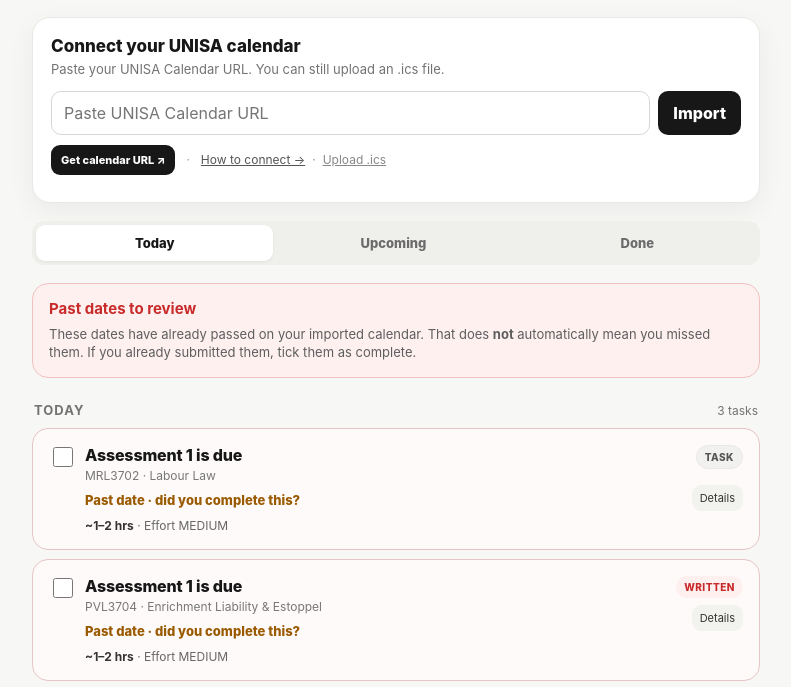
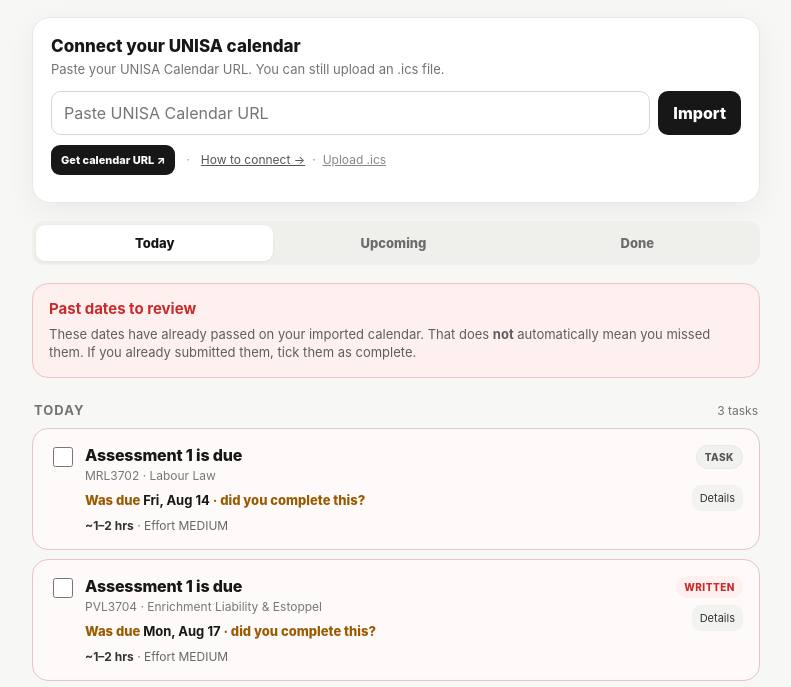
Before and after one commit to Fredangasiye/UNISA-HELPER, a website: page index.html in a window 1280 px wide. Shown: the part 111-798 px from the top of the page, without its empty margins (244-1035 px from the left). Drawn offline with Linux system fonts and the light colour scheme.

Commit message:
Add files via upload

```diff
--- a/index.html
+++ b/index.html
@@ -51,7 +51,7 @@
 function estimate(t){if(t.type==='mcq'){const n=t.questions||10,mins=Math.max(20,Math.round(n*3.2));return{label:mins<60?'~'+mins+' min':'~'+Math.round(mins/60)+' hr',effort:mins<=40?'LOW':'MEDIUM'}}if(t.pages){const mins=Math.round(Math.max(60,Math.min(720,t.pages*85)));return{label:(Math.max(1,Math.round(mins/60)))+'–'+(Math.max(2,Math.ceil(mins/45)))+' hrs',effort:mins<=150?'MEDIUM':'HIGH'}}if(/discussion/.test((t.description||'').toLowerCase()))return{label:'~1 hr',effort:'LOW'};return{label:'~1–2 hrs',effort:'MEDIUM'}}
 function dOf(s){if(!s)return null;if(/^\d{8}T\d{6}Z$/.test(s))return new Date(Date.UTC(+s.slice(0,4),+s.slice(4,6)-1,+s.slice(6,8),+s.slice(9,11),+s.slice(11,13),+s.slice(13,15)));if(/^\d{8}T\d{6}$/.test(s))return new Date(+s.slice(0,4),+s.slice(4,6)-1,+s.slice(6,8),+s.slice(9,11),+s.slice(11,13),+s.slice(13,15));if(/^\d{8}$/.test(s))return new Date(+s.slice(0,4),+s.slice(4,6)-1,+s.slice(6,8));return new Date(s)}
 function fmtDate(d){return d.toLocaleDateString([],{weekday:'short',day:'numeric',month:'short'})}function fmtTime(d){return d.toLocaleTimeString([],{hour:'2-digit',minute:'2-digit'})}function sameDay(a,b){return a&&b&&a.getFullYear()===b.getFullYear()&&a.getMonth()===b.getMonth()&&a.getDate()===b.getDate()}function hoursLeft(d){return(d-new Date())/3600000}
-function dueText(t){const d=dOf(t.start),h=d?hoursLeft(d):99999;if(t.done)return'<span class="doneText">Completed</span>';if(!d)return'No date';if(h<0)return'<span class="soon">Past date · did you complete this?</span>';if(h<24)return'<span class="urgent">'+Math.max(0,Math.floor(h))+'h '+Math.max(0,Math.floor((h%1)*60))+'m remaining</span>';const days=Math.ceil(h/24);if(days===1)return'<span class="soon">Due tomorrow · '+fmtTime(d)+'</span>';return'Due <b>'+fmtDate(d)+'</b> · '+fmtTime(d)+' · <b>'+days+' days</b>'}
+function dueText(t){const d=dOf(t.start),h=d?hoursLeft(d):99999;if(t.done)return'<span class="doneText">Completed</span>';if(!d)return'No date';if(h<0)return'<span class="soon">Was due <b>'+fmtDate(d)+'</b> · did you complete this?</span>';if(h<24)return'<span class="urgent">'+Math.max(0,Math.floor(h))+'h '+Math.max(0,Math.floor((h%1)*60))+'m remaining</span>';const days=Math.ceil(h/24);if(days===1)return'<span class="soon">Due tomorrow · '+fmtTime(d)+'</span>';return'Due <b>'+fmtDate(d)+'</b> · '+fmtTime(d)+' · <b>'+days+' days</b>'}
 function esc(s){return String(s||'').replace(/[&<>"']/g,m=>({'&':'&amp;','<':'&lt;','>':'&gt;','"':'&quot;',"'":'&#039;'}[m]))}function save(){localStorage.setItem('unisaTaskboardV3',JSON.stringify(state))}function sorted(){return[...state.tasks].sort((a,b)=>(dOf(a.start)||new Date(8640000000000000))-(dOf(b.start)||new Date(8640000000000000)))}
 function taskCard(t){const d=dOf(t.start),h=d?hoursLeft(d):99999,cls=t.done?'done':(h<0?'past':(h<24?'today':'')),tag=t.type==='written'?'WRITTEN':t.type==='mcq'?'MCQ':'TASK',i=state.tasks.indexOf(t),link=(t.description||'').match(/https?:\/\/\S+/)?.[0]?.replace(/[),.]$/,'');return '<article class="task '+cls+' '+(expanded.has(i)?'expanded':'')+'" data-i="'+i+'"><input class="check" type="checkbox" '+(t.done?'checked':'')+'><div><div class="title">'+esc(t.title)+'</div><div class="module">'+esc(t.module)+(t.moduleName?' · '+esc(t.moduleName):'')+'</div><div class="meta">'+dueText(t)+'</div><div class="estimate"><strong>'+esc(t.estimate.label)+'</strong> · Effort '+esc(t.effort)+(t.pages?' · '+t.pages+' page'+(t.pages>1?'s':''):'')+(t.questions?' · '+t.questions+' questions':'')+'</div></div><div class="taskRight"><span class="pill '+t.type+'">'+tag+'</span><button class="openBtn" data-expand="'+i+'">'+(expanded.has(i)?'Less':'Details')+'</button></div><div class="detail">'+(t.description?'<p>'+esc(t.description)+'</p>':'<p>No extra instructions were included in the calendar event.</p>')+'<div class="source">'+(t.compulsory?'<span class="tag">SOURCE-DERIVED: compulsory wording detected</span><br><br>':'')+'Imported from your UNISA calendar. '+(t.lastModified?'Event last modified: '+esc(t.lastModified):'')+(link?'<br><br><a target="_blank" rel="noopener" href="'+esc(link)+'">Open UNISA / Moodle link →</a>':'')+'</div></div></article>'}
 function updateUpcomingIndicator(){
```
